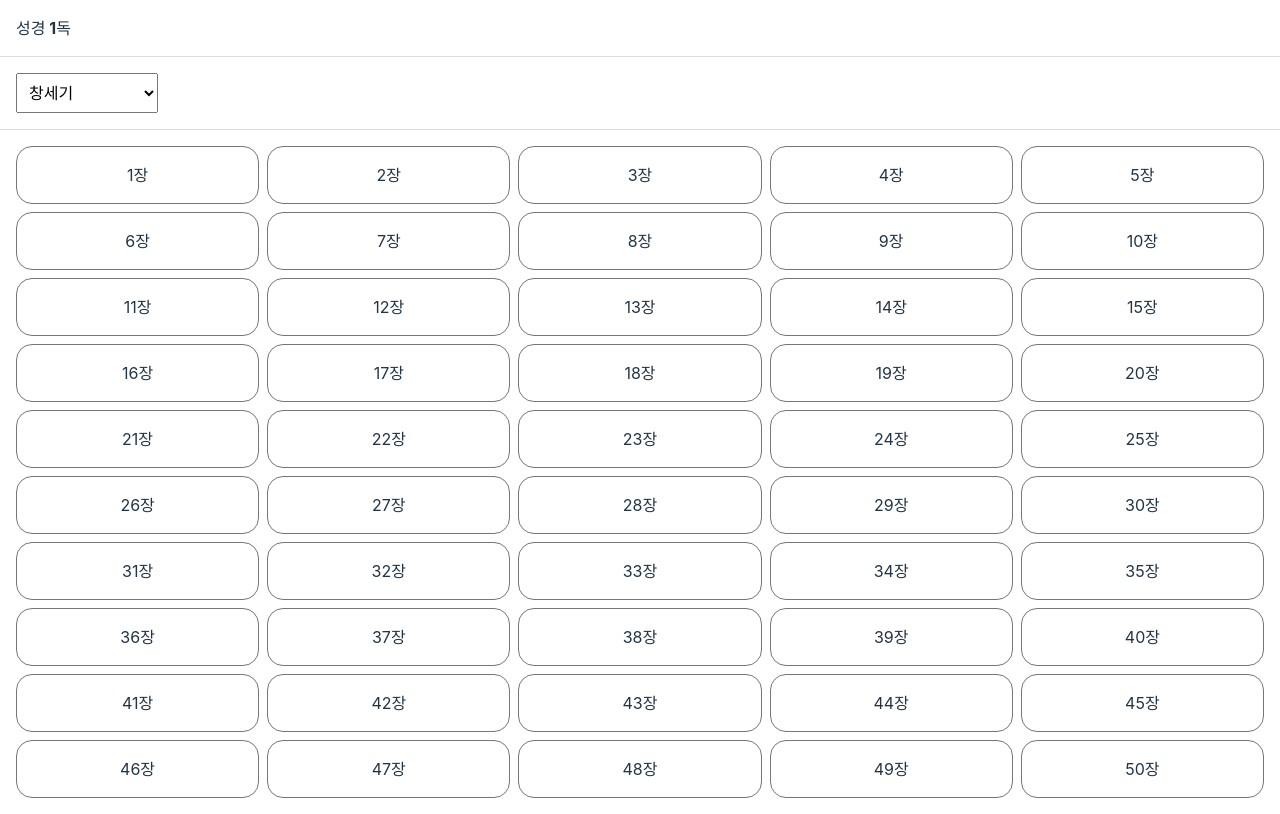
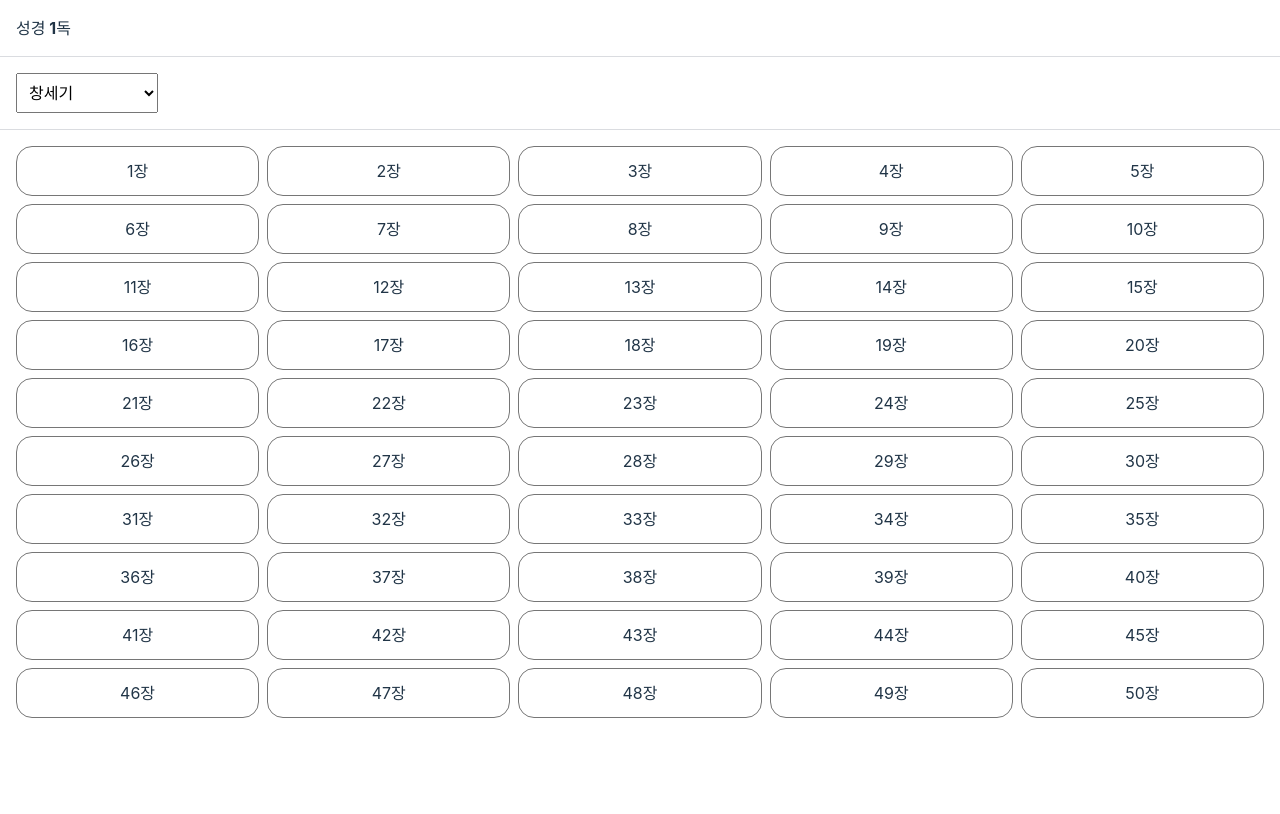
Before and after one commit to cosmos00232/one-bible, a React (Vite) app: page / in a window 1280 px wide. Built offline with nearby package versions, Linux system fonts and the light colour scheme; a web font is replaced by a local one.

Commit message:
fix chapter selector height issue

```diff
--- a/dev-dist/sw.js
+++ b/dev-dist/sw.js
@@ -82,7 +82,7 @@ define(['./workbox-ab7aa862'], (function (workbox) { 'use strict';
     "revision": "3ca0b8505b4bec776b69afdba2768812"
   }, {
     "url": "index.html",
-    "revision": "0.7j8l11f0u28"
+    "revision": "0.04e11u4fg6g"
   }], {});
   workbox.cleanupOutdatedCaches();
   workbox.registerRoute(new workbox.NavigationRoute(workbox.createHandlerBoundToURL("index.html"), {
--- a/src/components/ChapterSelector.tsx
+++ b/src/components/ChapterSelector.tsx
@@ -25,8 +25,10 @@ const ChapterGridContainer = styled.div`
 
 const ChapterButton = styled.div<{ $hasHistory: boolean }>`
   border: 1px solid #767676;
-  text-align: center;
-  padding: 1rem;
+  display: flex;
+  min-height: 48px;
+  align-items: center;
+  justify-content: center;
   border-radius: 1rem;
   cursor: pointer;
   ${(props) => props.$hasHistory && "background-color: #84cc16;"}
```
